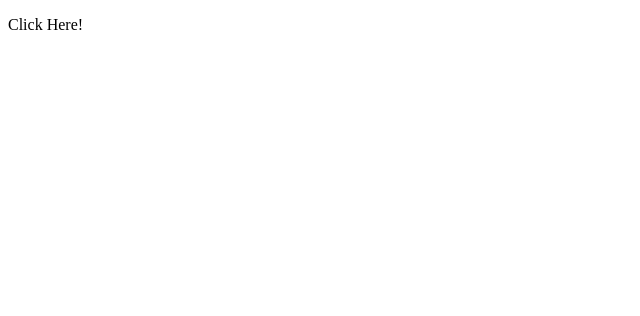
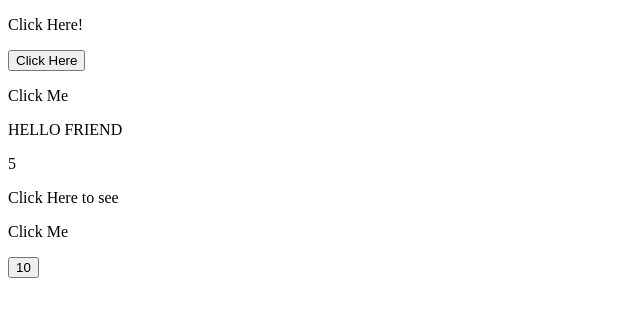
Before and after one commit to Hameedullah-Asadi3300/JavaScript-Project, a plain HTML site: page Project8_string_methods folder/index.html in a window 1280 px wide. Shown: the whole page, without its empty margins (0-640 px from the left). Drawn offline with Linux system fonts and the light colour scheme.

Commit message:
slice, toUpeerCase, toFixed, search and a others

```diff
--- a/Project8_string_methods folder/JS/main.js
+++ b/Project8_string_methods folder/JS/main.js
@@ -1,6 +1,6 @@
 
 
-//Cconcatenation
+//Concatenation
 function my_Full_Sentence() {
     var part_1 = "I want to become a ";
     var part_2 = "skillful front-end Developer, ";
@@ -8,3 +8,58 @@ function my_Full_Sentence() {
     var whole_sentence = part_1 + part_2 + part_3;
     document.getElementById("concat").innerHTML = whole_sentence;
 }
+
+
+//Slice Method
+function slice_Method() {
+    var sentence = "All works and no play makes Johny a dull boy.";
+    var section = sentence.slice(27,33);
+    document.getElementById("slice").innerHTML = section;
+}
+
+//ToUpperCase Method as Function
+    function capitalLetter() {
+        var sentence_1 = "Hello world";
+        var sentence_2 = sentence_1.toUpperCase();
+        document.getElementById("upper").innerHTML = sentence_2;
+    }
+
+
+//ToUpperCase Method as variable
+    var text = "Hello friend";
+    var result = text.toUpperCase();
+    document.getElementById("capital").innerHTML = result;
+
+
+//Search Method
+function searchMethod() {
+    let text = "Mr. Blue has a blue house"
+    let position = text.search("Blue");
+    document.getElementById("demo").innerHTML = position;
+    }
+
+
+    //Numbers to String Method
+function string_Method() {
+    var x = 182;
+    document.getElementById("Numbers_to_String").innerHTML = x.toString();
+}
+
+
+//toPrecision () Method
+function precision_Method() {
+    var x = 12938.3012987376113;
+    document.getElementById("precision").innerHTML = x.toPrecision(10);
+}
+
+
+//toFixed Mthod
+var x = 4.97543;
+var n = x.toFixed();
+document.getElementById("demo").innerHTML = n;
+
+
+//2nd tofixed Method
+var y = 9.98543363;
+var m = y.toFixed();
+document.getElementById("demo_1").innerHTML = m;
--- a/Project8_string_methods folder/index.html
+++ b/Project8_string_methods folder/index.html
@@ -8,8 +8,51 @@
 </head>
 <body>
 
+<!--Concatenation-->
+<p id="concat" onclick="my_Full_Sentence()">Click Here!</p>
 
-<p id="concat" onclick="my_Full_Sentence()">Click Here!</p>
+
+
+<!--Slice Method-->
+<p id="slice"></p>
+<button onclick="slice_Method()">Click Here</button>
+
+
+
+<!--ToUpperCase Method as Function-->
+<p id="upper" onclick="capitalLetter()">Click Me</p>
+
+
+<!--ToUpperCase Method as variable-->
+<p id="capital"></p>
+
+
+<!--Search MEthod-->
+<p id="demo" onclick="searchMethod()">Click Here</p>
+
+
+
+<!--Numbers to String Method-->
+
+<p id="Numbers_to_String" onclick="string_Method()">Click Here to see</p>
+
+
+<!--toPrecision () Method-->
+<p id="precision" onclick="precision_Method()">Click Me</p>
+
+
+
+<!--toFixed Method-->
+<p id="demo"></p>
+
+<!--2nd toFixed Method-->
+<button id="demo_1">Click on toFixed Method</button>
+
+
+
+
+
+
 
 
     <script src="JS/main.js"></script>
```
